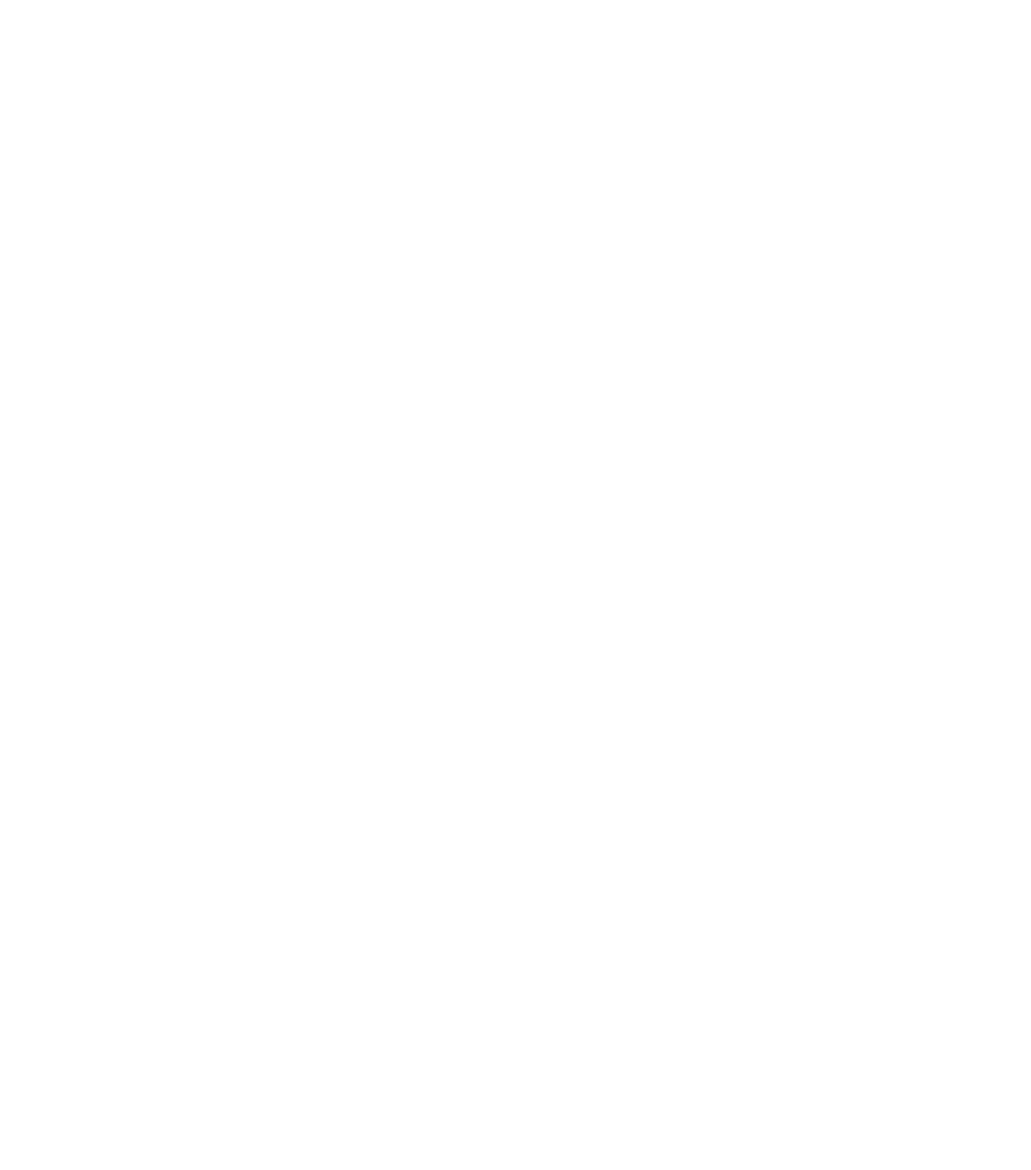
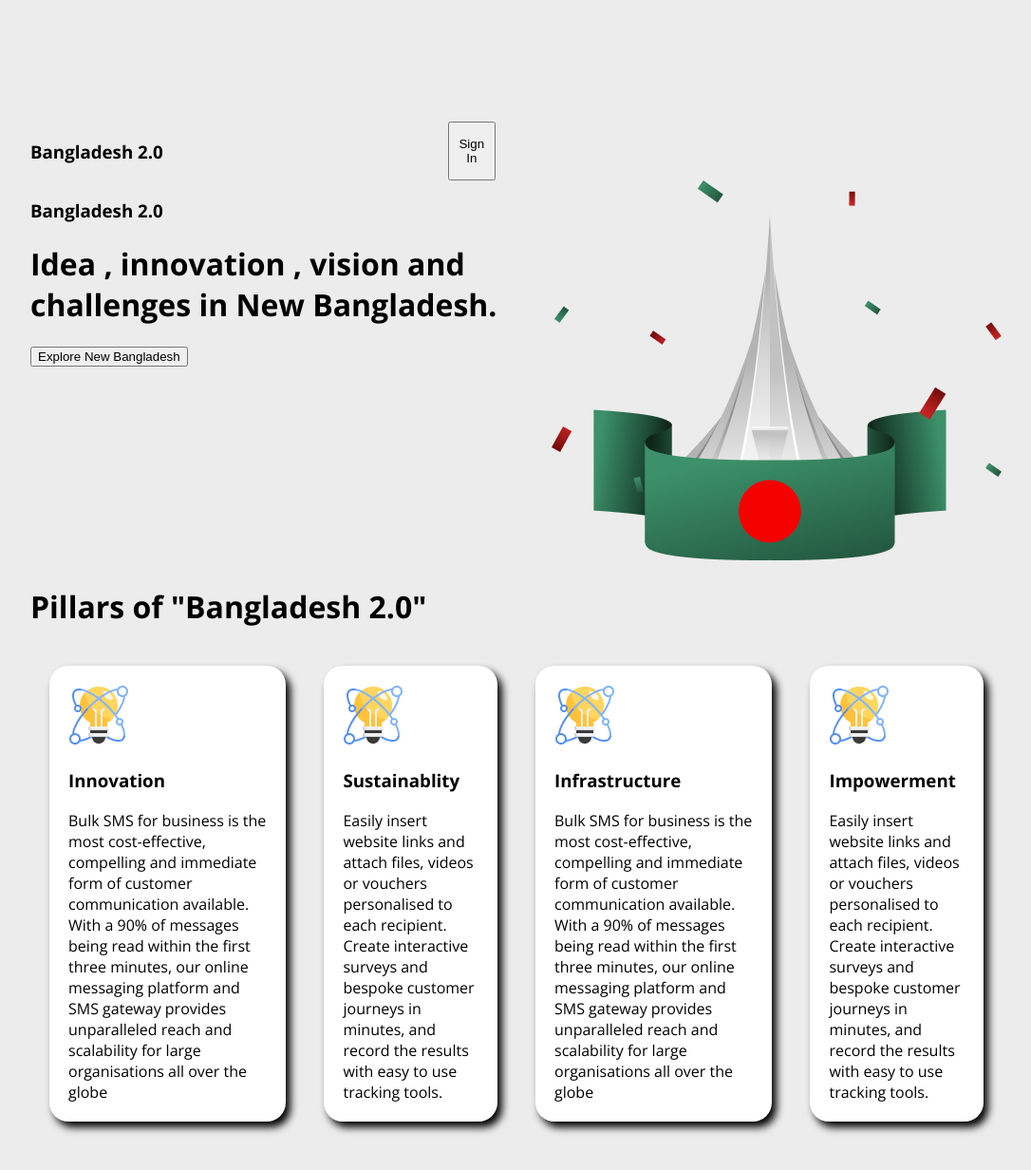
Before and after one commit to amith19631/My-Ass-01, a plain HTML site: page index.html in a window 1280 px wide. Shown: the whole page at 95% size, without its empty margins (96-1182 px from the left). Before the commit the page ends 800 px from the top, so only its background shows below. Drawn offline with nearby package versions, Linux system fonts and the light colour scheme.

Commit message:
added a card and pillar

```diff
--- a/index.html
+++ b/index.html
@@ -4,8 +4,57 @@
     <meta charset="UTF-8">
     <meta name="viewport" content="width=device-width, initial-scale=1.0">
     <title>Bangladesh 2.0</title>
+    <link rel="preconnect" href="https://fonts.googleapis.com">
+<link rel="preconnect" href="https://fonts.gstatic.com" crossorigin>
+<link href="https://fonts.googleapis.com/css2?family=Open+Sans:ital,wght@0,300..800;1,300..800&display=swap" rel="stylesheet">
+    <link rel="stylesheet" href="style/style.css">
 </head>
-<body>
+<body class="open-sans-normal">
+    <header>
+        <nav>
+            <h3>Bangladesh 2.0</h3>
+            <button class="nav-btn">Sign In</button>
+        </nav>
+        <div class="bannar-content">
+            <div class="bannar">
+                <h3 class="bannar-title">Bangladesh 2.0</h3>
+                <h1 class="bannar-description">Idea , innovation ,
+                    vision and challenges in New Bangladesh.</h1>
+                    <button class="bannar-button">Explore New Bangladesh</button>
 
+            </div>
+            <div>
+                <img src="assets/hero.png" alt="">
+            </div>
+        </div>
+    </header>
+    <main>
+        <h1 class="tittle">Pillars of "Bangladesh 2.0"</h1>
+        <div class="p-container">
+            <div class="p">
+                <img src="assets/card-icon.png" alt="">
+                <h3 class="p-tittle">Innovation</h3>
+                <p-description>Bulk SMS for business is the most cost-effective, compelling and immediate form of customer communication available. With a 90% of messages being read within the first three minutes, our online messaging platform and SMS gateway provides unparalleled reach and scalability for large organisations all over the globe</p-description>
+            </div>
+            <div class="p">
+                <img src="assets/card-icon.png" alt="">
+                <h3 class="p-tittle">Sustainablity</h3>
+                <p-description> Easily insert website links and attach files, videos or vouchers personalised to each recipient. Create interactive surveys and bespoke customer journeys in minutes, and record the results with easy to use tracking tools.</p-description>
+            </div>
+            <div class="p">
+                <img src="assets/card-icon.png" alt="">
+                <h3 class="p-tittle">Infrastructure</h3>
+                <p-description>Bulk SMS for business is the most cost-effective, compelling and immediate form of customer communication available. With a 90% of messages being read within the first three minutes, our online messaging platform and SMS gateway provides unparalleled reach and scalability for large organisations all over the globe</p-description>
+            </div>
+            <div class="p">
+                <img src="assets/card-icon.png" alt="">
+                <h3 class="p-tittle">Impowerment</h3>
+                <p-description> Easily insert website links and attach files, videos or vouchers personalised to each recipient. Create interactive surveys and bespoke customer journeys in minutes, and record the results with easy to use tracking tools.</p-description>
+            </div>
+        </div>
+    </main>
+    <footer>
+
+    </footer>
 </body>
 </html>
--- /dev/null
+++ b/style/style.css
@@ -0,0 +1,40 @@
+
+
+.open-sans-normal{
+  font-family: "Open Sans", serif;
+  font-optical-sizing: auto;
+  font-weight: <weight>;
+  font-style: normal;
+  font-variation-settings:
+    "wdth" 100;
+}
+body{
+    height: auto;
+    width: 80%;
+    margin: 10%;
+    background-color: rgb(236,236,236);
+}
+
+
+nav{
+    display: flex;
+}
+.nav-btn{
+    margin-left: 300px;
+    width: 50px;
+    height: ;
+}
+.bannar-content{
+    display: flex;
+}
+.p-container{
+    display: flex;
+}
+.p{
+    margin: 20px;
+    background-color: white;
+    padding: 20px;
+    border-radius: 20px;
+    margin-left: 20px;
+    box-shadow: 5px 6px 9px ;
+}
```
Also changed, not shown: assets/al-jazeera.png (added), assets/card-icon.png (added), assets/facebook.png (added), assets/hero.png (added), assets/instagram.png (added), assets/quote-bg.png (added), assets/satelite.png (added), assets/x.png (added).
